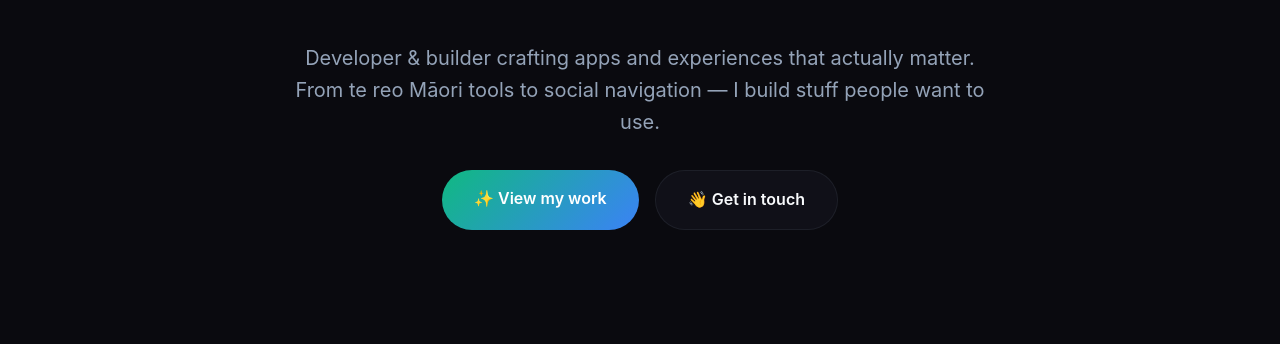
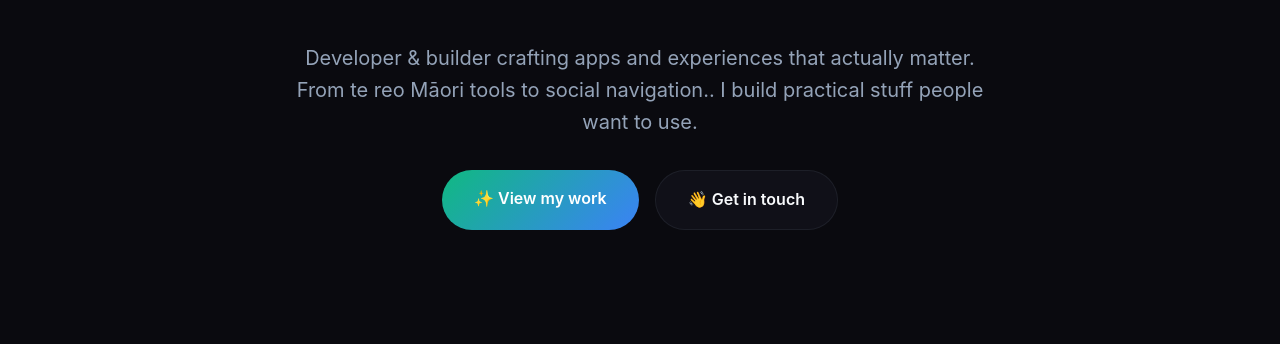
Before and after one commit to logan-poole/LoganPoole, a plain HTML site: page index.html in a window 1280 px wide. Shown: the part 335-679 px from the top of the page. Drawn offline with Linux system fonts and the light colour scheme.

Commit message:
Update index.html

```diff
--- a/index.html
+++ b/index.html
@@ -302,7 +302,7 @@
 
     <section class="hero">
         <h1>Kia ora, I'm <span class="gradient-text">Logan Poole</span></h1>
-        <p>Developer & builder crafting apps and experiences that actually matter. From te reo Māori tools to social navigation — I build stuff people want to use.</p>
+        <p>Developer & builder crafting apps and experiences that actually matter. From te reo Māori tools to social navigation.. I build practical stuff people want to use.</p>
         <div class="buttons">
             <a href="#projects" class="btn btn-primary">✨ View my work</a>
             <a href="#contact" class="btn btn-secondary">👋 Get in touch</a>
```
